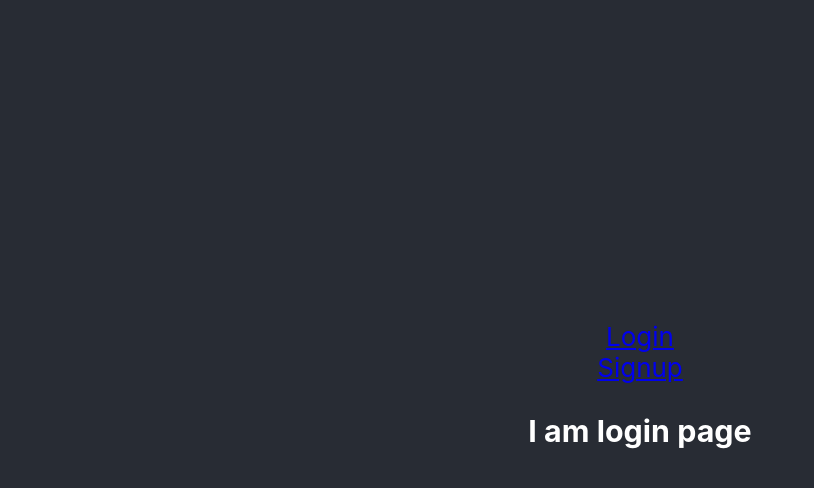
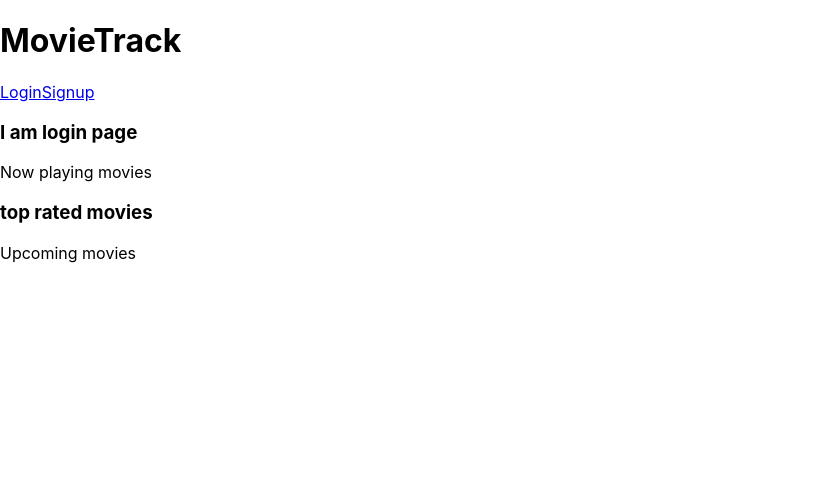
Before and after one commit to niroz11/movietrack, a React (Create React App) app: page /Login in a window 1280 px wide. Shown: the top 488 px of the page, without its empty margins (0-814 px from the left). Built offline with nearby package versions, Linux system fonts and the light colour scheme.

Commit message:
Adds components

```diff
--- a/package.json
+++ b/package.json
@@ -5,8 +5,10 @@
   "dependencies": {
     "react": "^16.8.6",
     "react-dom": "^16.8.6",
+    "react-redux": "^6.0.1",
     "react-router-dom": "^5.0.0",
-    "react-scripts": "2.1.8"
+    "react-scripts": "2.1.8",
+    "redux": "^4.0.1"
   },
   "scripts": {
     "start": "react-scripts start",
--- a/src/App.js
+++ b/src/App.js
@@ -1,23 +1,35 @@
 import React, { Component } from 'react';
 import { Route, NavLink } from 'react-router-dom';
-import { Login } from './Login';
+import { Login } from './Components/Login';
+import { Topratedmovies } from './Components/Topratedmovies'
+import { Upcomingmovies } from './Components/Upcomingmovies'
+import { Nowplayingmovies } from './Components/Nowplayingmovies'
 
-import './App.css';
 
 class App extends Component {
-
-
-
-
+  constructor(){
+    super()
+  }
 
   render() {
     return (
       <div className="App">
         <header className="App-header">
-          <NavLink to="/Login" className="login-button">Login</NavLink>
-          <NavLink to="signup" className ="signup-button">Signup</NavLink>
-          <Route path='/Login' component = {Login}/>
+          <div class="heading-title">
+            <h1>MovieTrack</h1>
+          </div>
+          <div>
+            <NavLink to="/Login" className="login-button">Login</NavLink>
+            <NavLink to="signup" className ="signup-button">Signup</NavLink>
+            <Route path='/Login' component = {Login}/>
+          </div>
         </header>
+        <section className="movies-section">
+          <Nowplayingmovies/>
+          <Topratedmovies/>
+          <Upcomingmovies/>
+        </section>
+
       </div>
     );
   }
--- /dev/null
+++ b/src/Components/Nowplayingmovies.js
@@ -0,0 +1,12 @@
+import React, { Component } from 'react';
+
+export class Nowplayingmovies extends Component {
+    constructor(){
+        super()
+    }
+    render(){
+        return(
+        <div>Now playing movies</div>
+        )
+    }
+}
--- /dev/null
+++ b/src/Components/Topratedmovies.js
@@ -0,0 +1,13 @@
+import React, { Component } from 'react';
+export class Topratedmovies extends Component {
+    constructor(){
+        super()
+    }
+    render(){
+        return (
+            <div>
+                <h3>top rated movies</h3>
+            </div>
+        )
+    }
+}
--- /dev/null
+++ b/src/Components/Upcomingmovies.js
@@ -0,0 +1,11 @@
+import React, { Component } from 'react';
+export class Upcomingmovies extends Component {
+    constructor(){
+        super()
+    }
+    render(){
+        return (
+            <div>Upcoming movies</div>
+        )
+    }
+}
--- /dev/null
+++ b/src/actions/actions.js
@@ -0,0 +1,5 @@
+const nowPlayingMovies = (movies) => ({
+    type: "NOW_PLAYING",
+    nowPlayingMovies
+
+})
--- a/src/index.js
+++ b/src/index.js
@@ -4,11 +4,23 @@ import './index.css';
 import App from './App';
 import * as serviceWorker from './serviceWorker';
 import { BrowserRouter } from 'react-router-dom';
+import { createStore } from 'redux';
+import { Provider } from 'react-redux';
+import { Connect } from 'react-router-dom';
+import { rootReducer } from './reducers/index'
+
+
+const store = createStore(
+    rootReducer,
+    window.__REDUX_DEVTOOLS_EXTENSION__ && window.__REDUX_DEVTOOLS_EXTENSION__()
+)
 
 const router = (
+    <Provider store={store}>
     <BrowserRouter>
         <App/>
     </BrowserRouter>
+    </Provider>
 )
 
 ReactDOM.render(router, document.getElementById('root'));
--- /dev/null
+++ b/src/reducers/index.js
@@ -0,0 +1,6 @@
+import { combineReducers } from "redux";
+import { nowPlayingMoviesReducer } from '../reducers/nowPlayingMoviesReducer'
+
+export const rootReducer = combineReducers({
+    nowPlayingMovies: nowPlayingMoviesReducer
+})
--- /dev/null
+++ b/src/reducers/nowPlayingMoviesReducer.js
@@ -0,0 +1,9 @@
+const nowPlayingMoviesReducer = (state=[],action) => {
+    switch(action.type){
+        case "NOW_PLAYING":
+            return action.nowPlayingMovies
+        default:
+            return state
+
+    }
+}
```
Also changed, not shown: src/Components/Login.js (renamed from src/Login.js), 1 other file (tests, documents, lock files or other folders).
